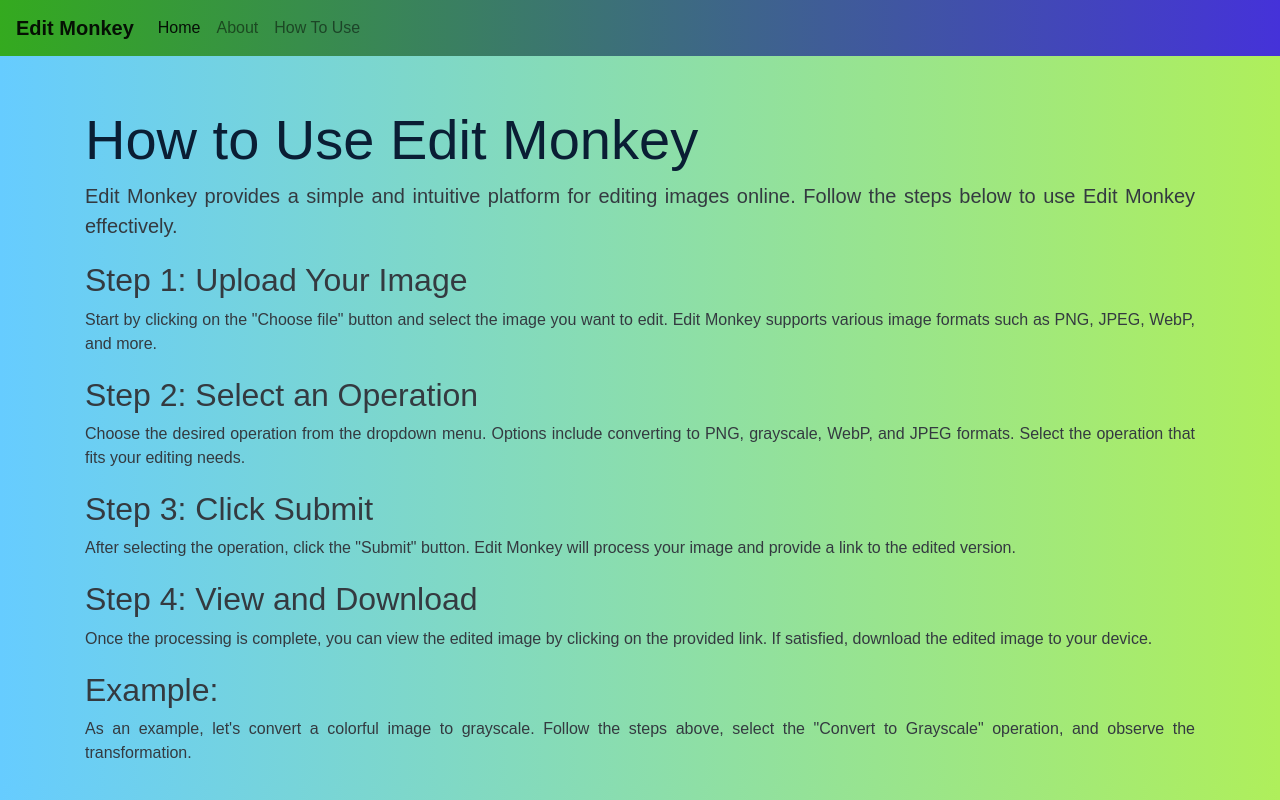
After one commit to anmolgupta8/Image-Editing-Flask, a Flask app: page /how in a window 1280 px wide. The commit adds this page. Run offline with Flask 3, Linux system fonts and the light colour scheme; some libraries are stand-ins or nearby versions.

Commit message:
Styling complete

```diff
--- a/main.py
+++ b/main.py
@@ -7,6 +7,7 @@ UPLOAD_FOLDER = 'uploads'
 ALLOWED_EXTENSIONS = {'png', 'jpg', 'webp', 'jpeg', 'gif'}
 
 app = Flask(__name__)
+app.static_folder = 'static'
 app.secret_key = 'super secret key'
 app.config['UPLOAD_FOLDER'] = UPLOAD_FOLDER
 
@@ -58,4 +59,12 @@ def edit():
             return render_template('index.html')
     return render_template("index.html")
 
+@app.route("/about")
+def about():
+    return render_template("about.html")
+
+@app.route("/how")
+def how():
+    return render_template("how.html")
+
 app.run(debug=True)
--- /dev/null
+++ b/static/css/style.css
@@ -0,0 +1,62 @@
+/* style.css */
+
+/* Body Styles */
+body {
+    font-family: 'Arial', sans-serif;
+    background: linear-gradient(to right, #66ccff, #afef5b); /* Gradient from light blue to dark blue */
+    color: #333333; /* Dark gray text */
+  }
+
+  .container {
+    margin-top: 20px;
+  }
+
+  /* Navbar Styles */
+  .navbar {
+    background: linear-gradient(to right, #34aa1f, #4532d9); /* Gradient from yellow to orange */
+  }
+
+  .navbar-brand {
+    font-weight: bold;
+    color: #333333; /* Dark gray */
+  }
+
+  .navbar-nav .nav-link {
+    color: #333333; /* Dark gray */
+  }
+
+  .navbar-toggler-icon {
+    border-color: #333333; /* Dark gray */
+  }
+
+  /* Form Styles */
+  .form-control {
+    margin-right: 10px;
+  }
+
+  .btn-outline-success {
+    color: #333333; /* Dark gray */
+    border-color: #333333; /* Dark gray */
+    background: linear-gradient(to right, #ffcc00, #ff9900); /* Gradient from yellow to orange */
+  }
+
+  /* Alert Styles */
+  .alert {
+    margin-top: 20px;
+  }
+
+  .alert-success {
+    background-color: #c3e6cb; /* Light green */
+    border-color: #73c2b6; /* Medium green */
+    color: #155724; /* Dark green */
+  }
+
+  /* Footer Styles */
+  .footer {
+    background: linear-gradient(to right, #ffcc00, #ff9900); /* Gradient from yellow to orange */
+    color: #333333; /* Dark gray */
+    padding: 20px 0;
+    text-align: center;
+  }
+
+  /* Add more styles as needed */
--- /dev/null
+++ b/templates/how.html
@@ -0,0 +1,133 @@
+<!-- how.html -->
+
+<!DOCTYPE html>
+<html lang="en">
+  <head>
+    <meta charset="utf-8" />
+    <meta
+      name="viewport"
+      content="width=device-width, initial-scale=1, shrink-to-fit=no"
+    />
+    <title>How to Use Edit Monkey</title>
+    <link
+      rel="stylesheet"
+      href="{{ url_for('static', filename='css/style.css') }}"
+    />
+    <link
+      rel="stylesheet"
+      href="https://cdn.jsdelivr.net/npm/bootstrap@4.4.1/dist/css/bootstrap.min.css"
+      integrity="sha384-Vkoo8x4CGsO3+Hhxv8T/Q5PaXtkKtu6ug5TOeNV6gBiFeWPGFN9MuhOf23Q9Ifjh"
+      crossorigin="anonymous"
+    />
+    <!-- Add any additional styles or meta tags as needed -->
+    <style>
+      body {
+        font-family: "Arial", sans-serif;
+        background-color: #f8f9fa;
+        color: #343a40;
+      }
+
+      .container {
+        margin-top: 50px;
+        text-align: justify;
+      }
+
+      h1 {
+        color: #0a1e34;
+      }
+
+      p {
+        margin-bottom: 20px;
+      }
+    </style>
+  </head>
+
+  <body>
+    <nav class="navbar navbar-expand-lg navbar-light bg-light">
+      <a class="navbar-brand" href="/">Edit Monkey</a>
+      <button
+        class="navbar-toggler"
+        type="button"
+        data-toggle="collapse"
+        data-target="#navbarSupportedContent"
+        aria-controls="navbarSupportedContent"
+        aria-expanded="false"
+        aria-label="Toggle navigation"
+      >
+        <span class="navbar-toggler-icon"></span>
+      </button>
+
+      <div class="collapse navbar-collapse" id="navbarSupportedContent">
+        <ul class="navbar-nav mr-auto">
+          <li class="nav-item active">
+            <a class="nav-link" href="/"
+              >Home <span class="sr-only">(current)</span></a
+            >
+          </li>
+          <li class="nav-item">
+            <a class="nav-link" href="/about">About</a>
+          </li>
+          <li class="nav-item">
+            <a class="nav-link" href="/how">How To Use</a>
+          </li>
+        </ul>
+      </div>
+    </nav>
+    <div class="container">
+      <h1 class="display-4">How to Use Edit Monkey</h1>
+      <p class="lead">
+        Edit Monkey provides a simple and intuitive platform for editing images
+        online. Follow the steps below to use Edit Monkey effectively.
+      </p>
+
+      <h2>Step 1: Upload Your Image</h2>
+      <p>
+        Start by clicking on the "Choose file" button and select the image you
+        want to edit. Edit Monkey supports various image formats such as PNG,
+        JPEG, WebP, and more.
+      </p>
+
+      <h2>Step 2: Select an Operation</h2>
+      <p>
+        Choose the desired operation from the dropdown menu. Options include
+        converting to PNG, grayscale, WebP, and JPEG formats. Select the
+        operation that fits your editing needs.
+      </p>
+
+      <h2>Step 3: Click Submit</h2>
+      <p>
+        After selecting the operation, click the "Submit" button. Edit Monkey
+        will process your image and provide a link to the edited version.
+      </p>
+
+      <h2>Step 4: View and Download</h2>
+      <p>
+        Once the processing is complete, you can view the edited image by
+        clicking on the provided link. If satisfied, download the edited image
+        to your device.
+      </p>
+
+      <h2>Example:</h2>
+      <p>
+        As an example, let's convert a colorful image to grayscale. Follow the
+        steps above, select the "Convert to Grayscale" operation, and observe
+        the transformation.
+      </p>
+    </div>
+    <script
+      src="https://code.jquery.com/jquery-3.4.1.slim.min.js"
+      integrity="sha384-J6qa4849blE2+poT4WnyKhv5vZF5SrPo0iEjwBvKU7imGFAV0wwj1yYfoRSJoZ+n"
+      crossorigin="anonymous"
+    ></script>
+    <script
+      src="https://cdn.jsdelivr.net/npm/popper.js@1.16.0/dist/umd/popper.min.js"
+      integrity="sha384-Q6E9RHvbIyZFJoft+2mJbHaEWldlvI9IOYy5n3zV9zzTtmI3UksdQRVvoxMfooAo"
+      crossorigin="anonymous"
+    ></script>
+    <script
+      src="https://cdn.jsdelivr.net/npm/bootstrap@4.4.1/dist/js/bootstrap.min.js"
+      integrity="sha384-wfSDF2E50Y2D1uUdj0O3uMBJnjuUD4Ih7YwaYd1iqfktj0Uod8GCExl3Og8ifwB6"
+      crossorigin="anonymous"
+    ></script>
+  </body>
+</html>
```
Also changed, not shown: templates/about.html (added, +120 -0 lines), templates/index.html (+7 -37 lines), static/Anmol_Gupta1.png (added), uploads/Anmol_Gupta1.png (added).
